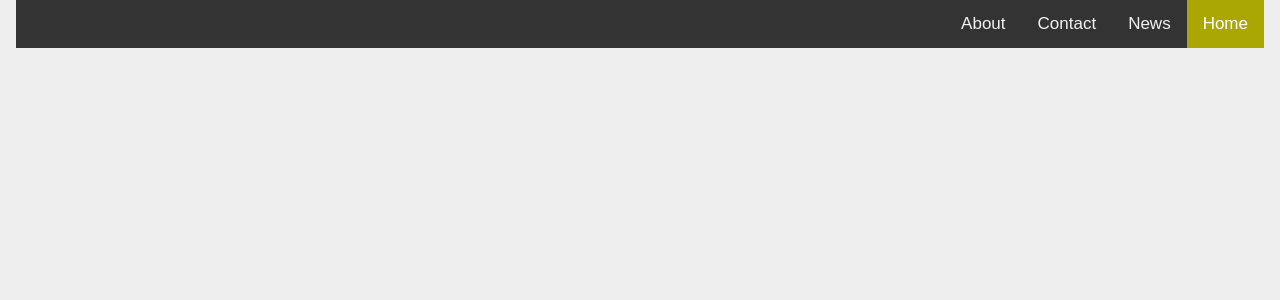
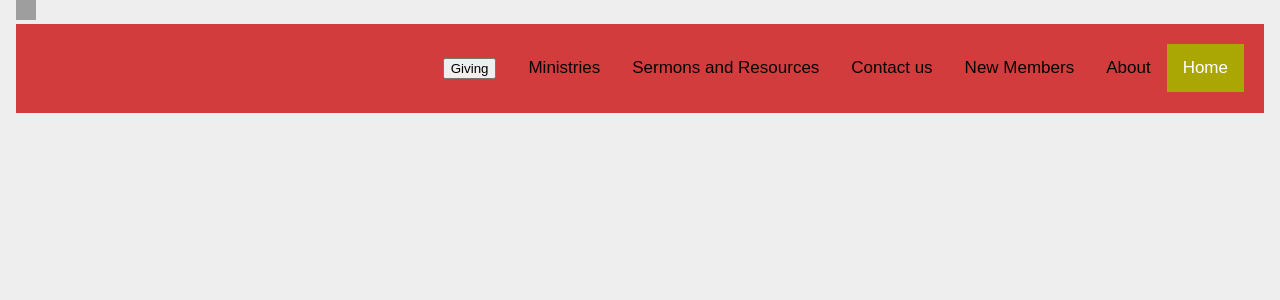
Before and after one commit to Jadashi97/Major-Projects, a React (Create React App) app in the folder southsudanese-church/: page / in a window 1280 px wide. Shown: the top 300 px of the page. Built offline with nearby package versions, Linux system fonts and the light colour scheme; grey boxes are pictures that could not be loaded.

Commit message:
(feat): add styles on header. (fix): add js for buttons to work

```diff
--- a/southsudanese-church/public/index.css
+++ b/southsudanese-church/public/index.css
@@ -7,12 +7,13 @@ body {
 
 .topnav {
   overflow: hidden;
-  background-color: #333;
+  background-color: rgb(211, 60, 60);
+  padding: 20px;
 }
 
 .topnav a {
   float: right;
-  color: #f2f2f2;
+  color: #050404;
   text-align: center;
   padding: 14px 16px;
   text-decoration: none;
@@ -28,3 +29,25 @@ body {
   background-color: #aaa704;
   color: white;
 }
+
+@media screen and (max-width: 600px) {
+  .topnav a:not(:first-child) {display: none;}
+  .topnav a.icon {
+    float: right;
+    display: block;
+  }
+}
+
+@media screen and (max-width: 600px) {
+  .topnav.responsive {position: relative;}
+  .topnav.responsive .icon {
+    position: absolute;
+    right: 0;
+    top: 0;
+}
+.topnav.responsive a {
+    float: none;
+    display: block;
+    text-align: left;
+  }
+}
--- a/southsudanese-church/src/components/Header.jsx
+++ b/southsudanese-church/src/components/Header.jsx
@@ -2,11 +2,18 @@ import React from "react";
 function Header(){
     return(
         <div>
+            <div>
+                <img alt="myimage" src="/logo_ss1/jpg" width={20} height={20}></img>
+            </div>
             <div class="topnav">
                 <a class="active" href="#home">Home</a>
-                <a href="#news">News</a>
-                <a href="#contact">Contact</a>
                 <a href="#about">About</a>
+                <a href="#news">New Members</a>
+                <a href="#contact">Contact us</a>
+                <a href="#news">Sermons and Resources</a>
+                <a href="#news">Ministries</a>
+                <a href="#news"><button>Giving</button></a>
+
             </div>
             {/* <img src={logo} alt="Logo" />; */}
         </div>
```
